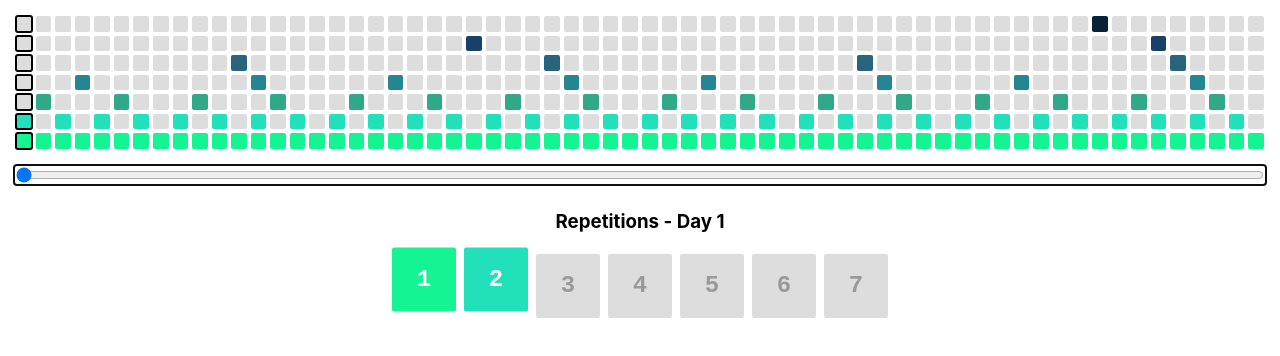
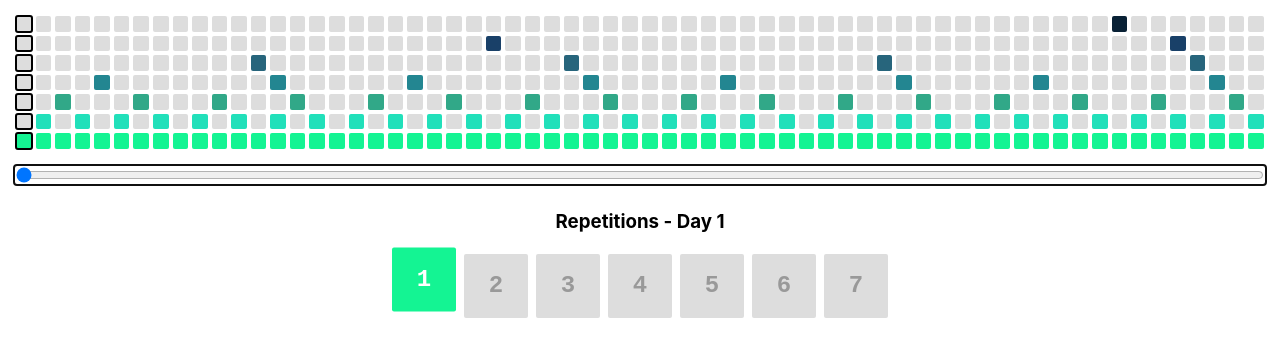
Before and after one commit to j-panasiuk/spaced-repetition, a React (Vite) app: page / in a window 1280 px wide. Shown: the top 356 px of the page. Built offline with nearby package versions, Linux system fonts and the light colour scheme.

Commit message:
Shift progression by one day, so that day 1 begins with only level 1 repetition
Also rename some local variables (grammar)

```diff
--- a/src/progression.ts
+++ b/src/progression.ts
@@ -3,12 +3,12 @@ import { type Level, levels, nextLevel } from "./levels";
 
 export const progression: Record<Level, Day[]> = {
   1: days,
-  2: days.filter((n) => n % 2 === 1),
-  3: days.filter((n) => n % 4 === 2),
-  4: days.filter((n) => n % 16 === 4 || n % 16 === 13),
-  5: [12, 28, 44, 60],
-  6: [24, 59],
-  7: [56],
+  2: days.filter((n) => n % 2 === 0),
+  3: days.filter((n) => n % 4 === 3),
+  4: days.filter((n) => n % 16 === 5 || n % 16 === 14),
+  5: [13, 29, 45, 61],
+  6: [25, 60],
+  7: [57],
 };
 
 function getLevelsOnDay(day: Day): Level[] {
@@ -63,9 +63,9 @@ if (import.meta.vitest) {
 
   it("has level 2 repetitions every other day", () => {
     expect(
-      progression[2].every((dayOnLevel, i, daysOnLevel) => {
-        let nextDayOnLevel = daysOnLevel.at(i + 1);
-        return nextDayOnLevel ? nextDayOnLevel - dayOnLevel === 2 : true;
+      progression[2].every((dayAtLevel, i, daysAtLevel) => {
+        let nextDayAtLevel = daysAtLevel.at(i + 1);
+        return nextDayAtLevel ? nextDayAtLevel - dayAtLevel === 2 : true;
       })
     ).toBe(true);
   });
```
